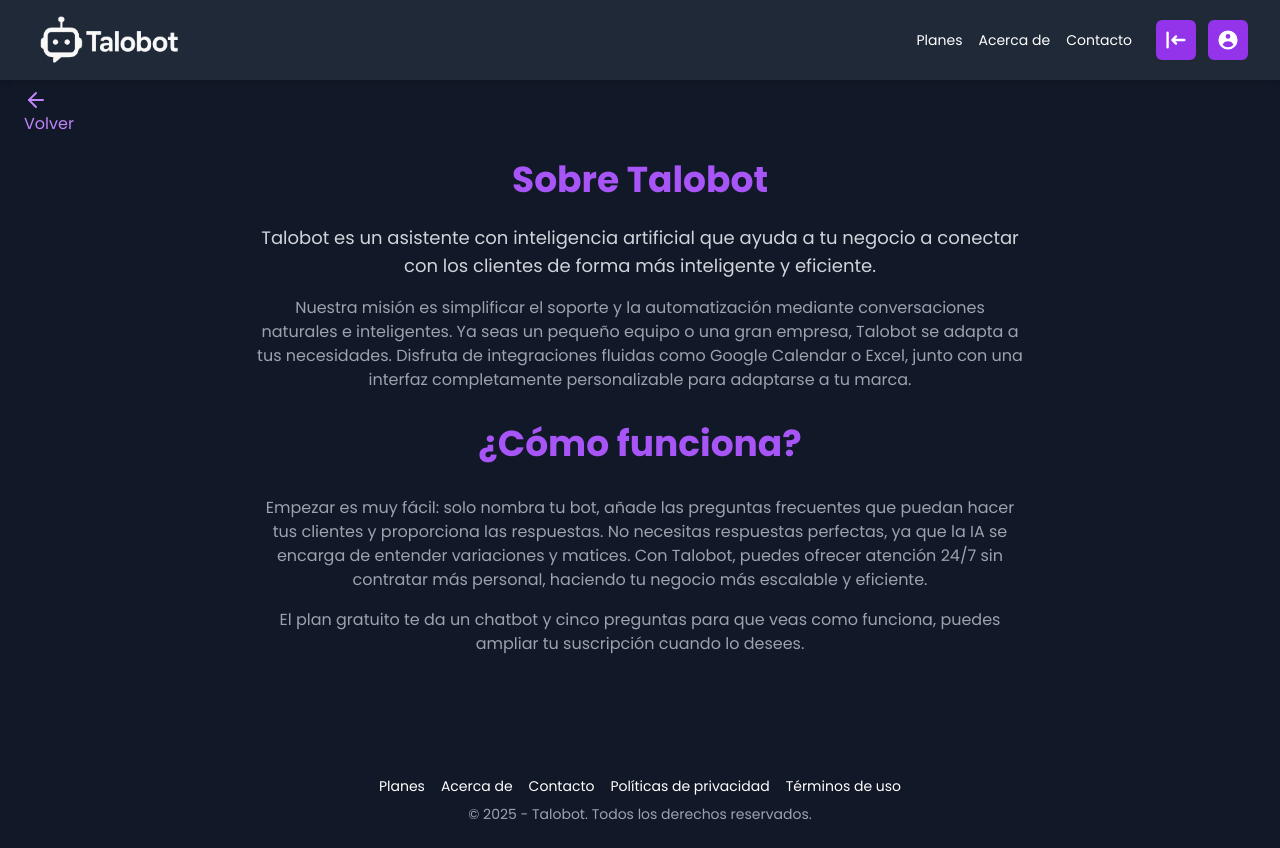
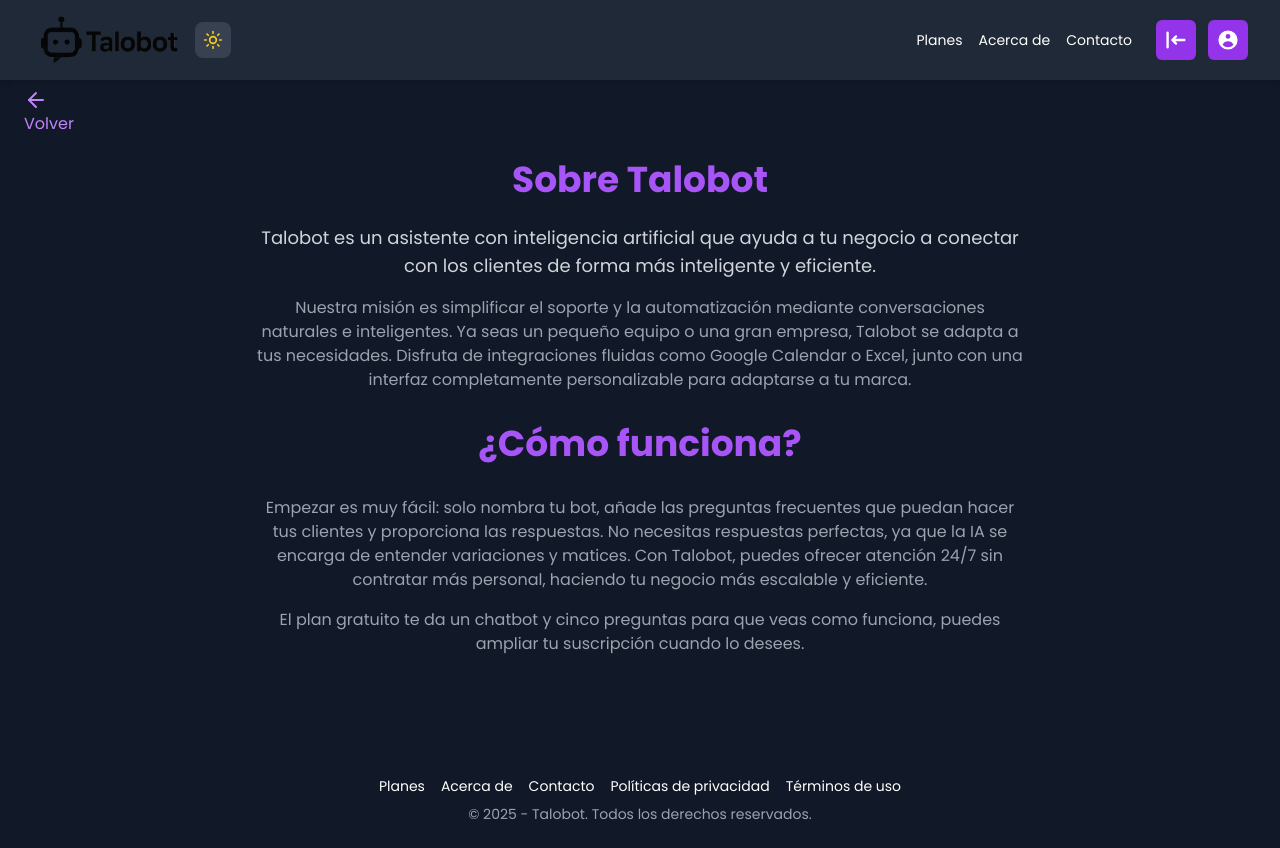
Before and after one commit to impa34/Saas, a React (Vite) app: page /about in a window 1280 px wide. Built offline with nearby package versions, Linux system fonts and the light colour scheme.

Commit message:
improved seo

```diff
--- a/index.html
+++ b/index.html
@@ -4,8 +4,13 @@
     <meta charset="UTF-8" />
     <link rel="icon" type="image/svg+xml" href="/logo2.webp" />
     <meta name="viewport" content="width=device-width, initial-scale=1.0" />
-    <link rel="preconnect" href="https://fonts.googleapis.com">
-<link rel="preconnect" href="https://fonts.gstatic.com" crossorigin>
+<link rel="preload" as="image" href="/hero1.webp" fetchpriority="high" />
+
+<link rel="dns-prefetch" href="https://fonts.googleapis.com" />
+<link rel="dns-prefetch" href="https://fonts.gstatic.com" />
+<link rel="preconnect" href="https://fonts.googleapis.com" crossorigin />
+<link rel="preconnect" href="https://fonts.gstatic.com" crossorigin />
+
 <link href="https://fonts.googleapis.com/css2?family=Libre+Baskerville:ital,wght@0,400;0,700;1,400&family=Outfit:wght@100..900&family=Poppins:ital,wght@0,100;0,200;0,300;0,400;0,500;0,600;0,700;0,800;0,900;1,100;1,200;1,300;1,400;1,500;1,600;1,700;1,800;1,900&family=Raleway:ital,wght@0,100..900;1,100..900&family=Ubuntu:ital,wght@0,300;0,400;0,500;0,700;1,300;1,400;1,500;1,700&display=swap" rel="stylesheet">
     <title>Talobot</title>
   </head>
--- a/src/components/Navbar.jsx
+++ b/src/components/Navbar.jsx
@@ -1,7 +1,6 @@
 import { useNavigate, Link } from "react-router-dom";
 import { useAuth } from "../context/AuthProvider";
 import ThemeToggle from "./ThemeToggle";
-import logo from "/logo1.webp";
 
 import { HiUserCircle, HiLogin, HiLogout, HiUser, HiViewGrid } from "react-icons/hi";
 
@@ -10,16 +9,28 @@
   const { isLoggedIn, logout } = useAuth();
 
   const iconButtonClasses =
-    "text-gray-900 dark:text-white bg-purple-600 hover:bg-purple-700 p-2 rounded-md transition flex items-center justify-center";
+    "text-white bg-purple-600 hover:bg-purple-700 p-2 rounded-md transition flex items-center justify-center";
 
   const logoutButtonClasses =
-    "text-gray-900 dark:text-white bg-red-600 hover:bg-red-700 p-2 rounded-md transition flex items-center justify-center";
+    "text-white bg-red-600 hover:bg-red-700 p-2 rounded-md transition flex items-center justify-center";
 
   return (
     <nav className="flex justify-between items-center px-4 md:px-8 py-4 bg-gray-100 dark:bg-gray-800 shadow-md">
-      <a href="/landing" className="flex items-center">
-        <img src={logo} alt="Talobot logo" className="h-12 ml-2 w-auto" />
-      </a>
+    <a href="/landing" className="flex items-center">
+  {/* Logo claro (visible en light mode) */}
+  <img
+    src="/logo1.webp"
+    alt="Talobot logo"
+    className="h-12 ml-2 w-auto dark:hidden"
+  />
+
+  {/* Logo oscuro (visible en dark mode) */}
+  <img
+    src="/logo1_dark.webp"
+    alt="Talobot logo dark"
+    className="h-12 ml-2 w-auto hidden dark:block"
+  />
+</a>
 <ThemeToggle className="hidden"/>
       <div className="ml-auto flex items-center">
         <div className="hidden md:flex space-x-4 text-sm text-gray-700 dark:text-gray-300 mr-6">
--- a/src/components/ThemeToggle.jsx
+++ b/src/components/ThemeToggle.jsx
@@ -8,7 +8,7 @@
   return (
     <button
       onClick={() => setTheme(theme === "dark" ? "light" : "dark")}
-      className="hidden ml-4 p-2 rounded-lg bg-gray-200 dark:bg-gray-700 transition"
+      className="ml-4 p-2 rounded-lg bg-gray-200 dark:bg-gray-700 transition"
     >
       {theme === "dark" ? (
         <Sun className="w-5 h-5 text-yellow-400" />
--- a/src/components/Typewriter.jsx
+++ b/src/components/Typewriter.jsx
@@ -16,7 +16,7 @@
   }, [index, text, speed]);
 
   return (
-    <h2 className="text-4xl md:text-5xl font-bold text-center text-gray-900 dark:text-white">
+    <h2 className="text-4xl md:text-5xl font-bold text-center text-white">
       {displayedText}
       <span className="animate-pulse text-purple-500">|</span>
     </h2>
--- a/src/pages/Landing.jsx
+++ b/src/pages/Landing.jsx
@@ -21,7 +21,7 @@
           content="Crea tu chatbot con IA en minutos. Mejora la atención al cliente sin conocimientos técnicos."
         />
         <meta name="keywords" content="chatbot, ia, atención al cliente, automatización, negocios" />
-        <meta property="og:title" content="Talo | Chatbots con IA" />
+        <meta property="og:title" content="Talobot | Chatbots con IA" />
         <meta property="og:description" content="Chatbots inteligentes para negocios, fáciles de crear." />
         <meta property="og:url" content="https://www.talochatbot.com" />
       </Helmet>
@@ -39,18 +39,18 @@
               transition={{ duration: 0.5 }}
         className="relative z-10">
           <Typewriter text="Tu asistente de chat personal para tu negocio." speed={60} />
-          <p className="text-lg md:text-xl text-gray-700 dark:text-gray-300 mb-6 py-6">
+          <p className="text-lg md:text-xl text-gray-300 mb-6 py-6">
             Genera tu chatbot inteligente con IA en minutos.
           </p>
           <button
             onClick={() => navigate("/register")}
-            className="bg-purple-600 hover:bg-purple-700 text-gray-900 dark:text-white font-semibold py-3 px-6 rounded-lg transition"
+            className="bg-purple-600 hover:bg-purple-700 text-white font-semibold py-3 px-6 rounded-lg transition"
           >
             ¡Pruébalo gratis!
           </button>
         </motion.div>
       </header>
-         <section className="bg-purple-600 text-gray-900 dark:text-white py-12 text-center">
+         <section className="bg-purple-600 text-white py-12 text-center">
         <h2 className="text-3xl font-bold mb-4">¿Listo para mejorar tu atención al cliente?</h2>
         <p className="text-lg mb-6">Crea tu asistente en menos de 5 minutos. No necesitas conocimientos técnicos.</p>
         <button
@@ -105,7 +105,7 @@
               </ul>
               <button
                 onClick={() => navigate("/register")}
-                className={`bg-${plan.color}-600 hover:bg-${plan.color}-700 text-gray-900 dark:text-white px-4 py-2 rounded-md font-medium transition`}
+                className={`bg-${plan.color}-600 hover:bg-${plan.color}-700 text-white px-4 py-2 rounded-md font-medium transition`}
               >
                 Empezar ahora
               </button>
--- a/src/pages/Profile.jsx
+++ b/src/pages/Profile.jsx
@@ -149,7 +149,7 @@
       <div className="flex justify-center gap-4">
         <button
           onClick={cancelSubscription}
-          className="bg-red-600 hover:bg-red-700 text-gray-900 dark:text-white py-2 px-4 rounded-md transition"
+          className="bg-red-600 hover:bg-red-700 text-white py-2 px-4 rounded-md transition"
         >
           Sí, cancelar
         </button>
```
Also changed, not shown: public/logo1_dark.webp (added).
